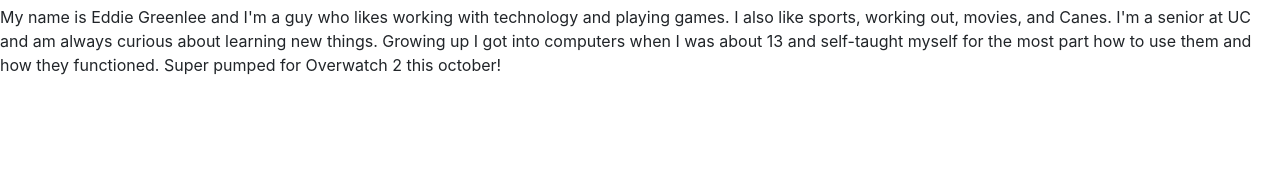
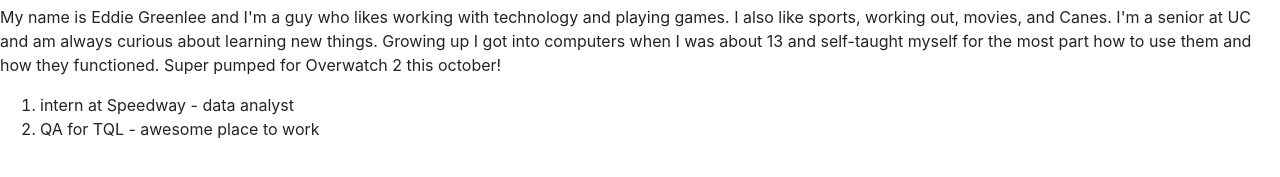
Before and after one commit to it3049c-fall22-henderson/online-portfolio-greenlem, a website: page index.html in a window 1280 px wide. Shown: the part 121-298 px from the top of the page. Drawn offline with nearby package versions, Linux system fonts and the light colour scheme.

Commit message:
added experience

```diff
--- a/index.html
+++ b/index.html
@@ -33,6 +33,13 @@
       functioned. Super pumped for Overwatch 2 this october!</p>
   </div>
 
+  <div class="section" id="experience">
+    <ol>
+      <li>intern at Speedway - data analyst</li>
+      <li>QA for TQL - awesome place to work</li>
+    </ol>
+  </div>
+
   <!-- INCLUDE SCRIPTS FILE HERE -->
   <script src="resources/scripts/index.js"></script>
 
```
